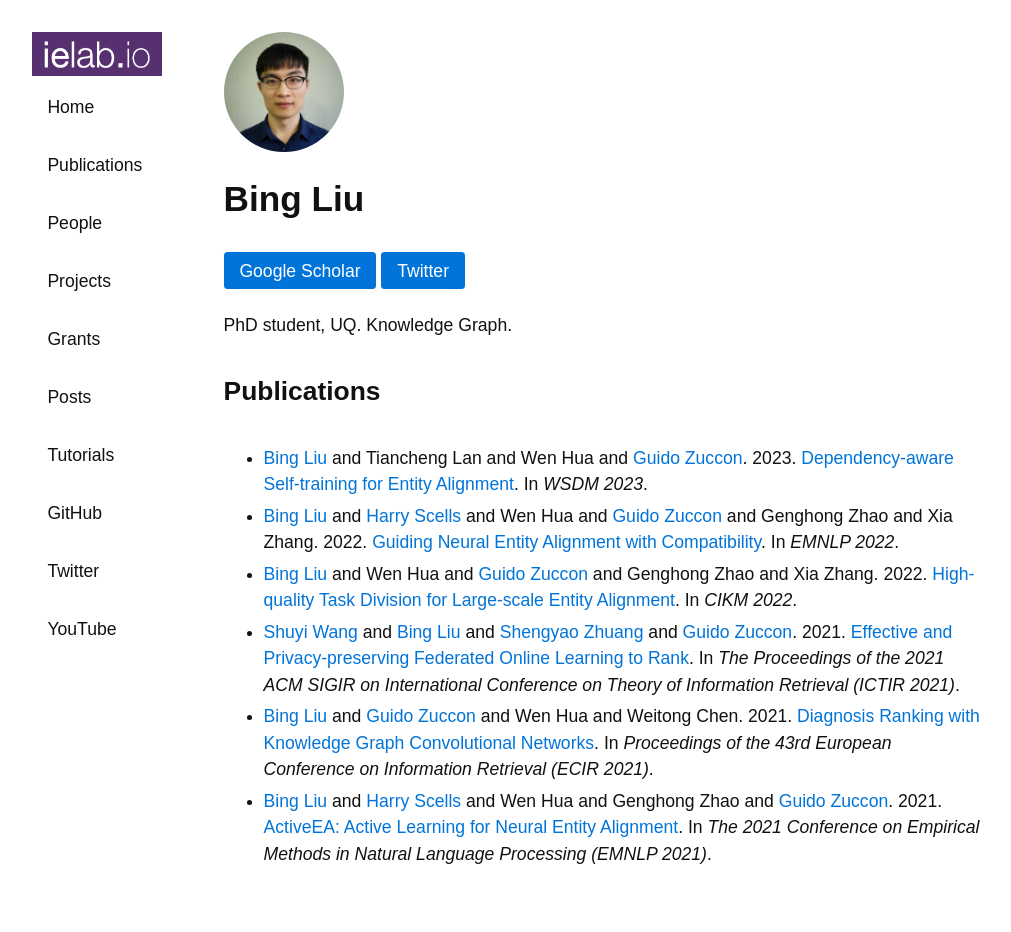
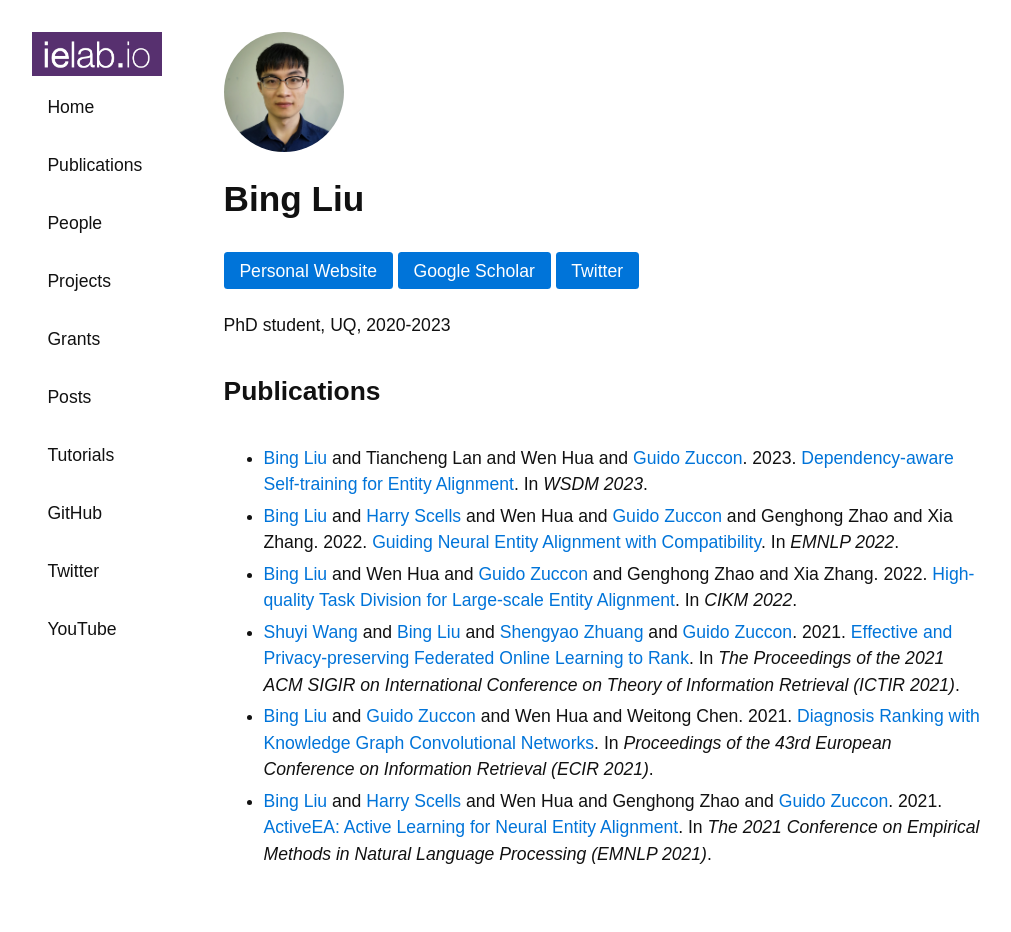
Before and after one commit to ielab/ielab.github.io, a Jekyll site: the page built from _people/bing-liu.md, in a window 1280 px wide. Shown: the whole page, without its empty margins (139-1150 px from the left). Built offline with Jekyll 4.4.1, drawn with Linux system fonts in a browser that asks for light colours.

Commit message:
Bing update

```diff
--- a/_people/bing-liu.md
+++ b/_people/bing-liu.md
@@ -2,9 +2,10 @@
 name: Bing Liu
 twitter: //twitter.com/BingLiu1011
 github:
-website:
+website: //uqbingliu.github.io/
 image: /images/bing-liu.jpeg
 scholar: //scholar.google.com/citations?user=uYJIvCMAAAAJ&hl=en
-role: phd
-description: PhD student, UQ. Knowledge Graph.
+role: alumni
+alumni: true
+description: PhD student, UQ, 2020-2023
 ---
```
